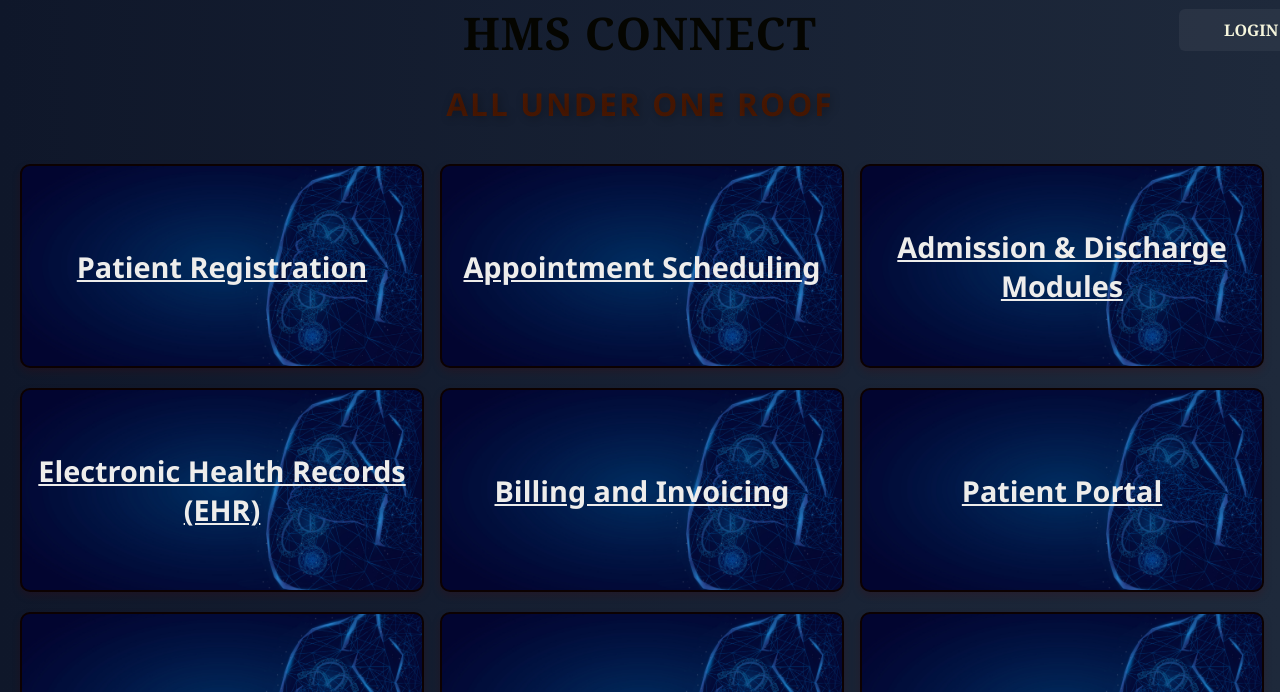
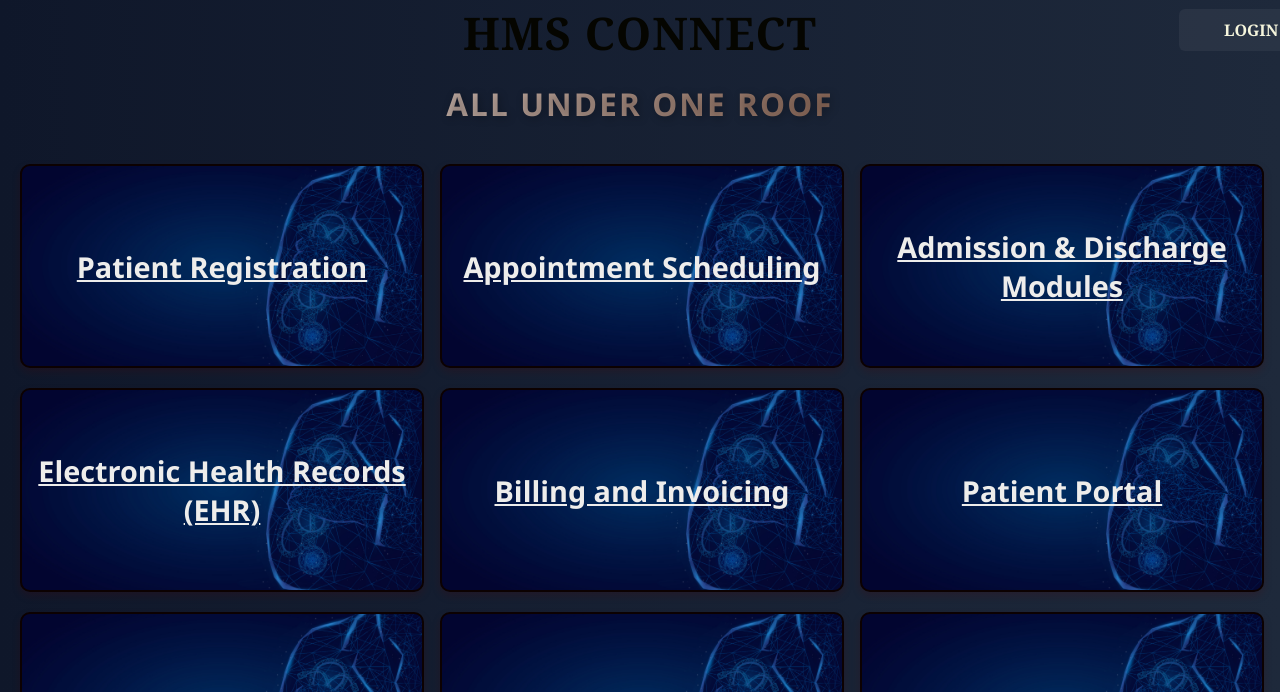
Before and after one commit to Satyam8085/HMS_CONNECT, a plain HTML site: page index.html in a window 1280 px wide. Shown: the part 84-776 px from the top of the page. Drawn offline with Linux system fonts and the light colour scheme.

Commit message:
modified

```diff
--- a/style.css
+++ b/style.css
@@ -129,7 +129,7 @@ body {
   font-weight: 900;
   text-align: center;
   margin: 20px 0;
-  background: linear-gradient(90deg, #501902, #4f1b03);
+  background: linear-gradient(90deg, #f8f6f6, #4f1b03);
   -webkit-background-clip: text;
   background-clip: text;
   -webkit-text-fill-color: transparent;
```
